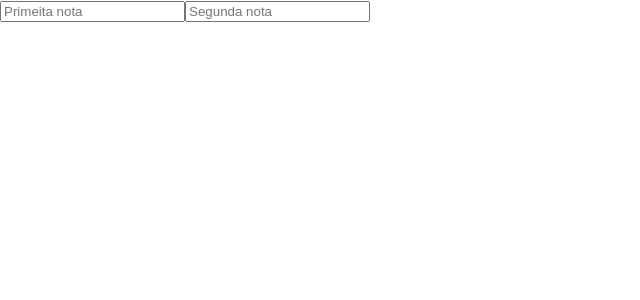
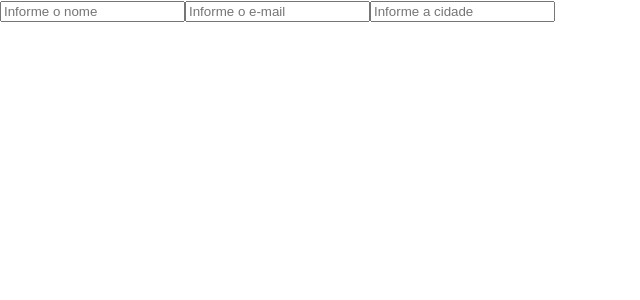
Before and after one commit to Carlos-Godoi/Curso-React-Hooks, a React (Create React App) app in the folder conceitos/: page / in a window 1280 px wide. Shown: the top 300 px of the page, without its empty margins (0-640 px from the left). Built offline with nearby package versions, Linux system fonts and the light colour scheme.

Commit message:
Aula 07 - ( useState e JSON )

```diff
--- /dev/null
+++ b/conceitos/src/hooks/Exemplo04_useState.js
@@ -0,0 +1,37 @@
+// Módulo React e o hook useState
+import React, {useState} from 'react';
+
+// Função
+function Exemplo04_useState(){
+
+    // Modelo (JSON)
+    const modelo = {nome:'', email:'', cidade:''}
+
+    // useState
+    const [formulario, setFormulario] = useState(modelo);
+
+    // Evento
+    const evento = (e) => {
+        let nome = e.target.name;
+        let valor = e.target.value;
+
+        setFormulario({...formulario, [nome]:valor});
+    }
+
+    // Retorno
+    return(
+        <div>
+            <input type='text' name='nome' placeholder='Informe o nome' onChange={evento} />
+            <input type='text' name='email' placeholder='Informe o e-mail' onChange={evento} />
+            <input type='text' name='cidade' placeholder='Informe a cidade' onChange={evento} />
+
+            <p>{formulario.nome}</p>
+            <p>{formulario.email}</p>
+            <p>{formulario.cidade}</p>
+        </div>
+    );
+
+}
+
+// Exportar
+export default Exemplo04_useState;
--- a/conceitos/src/index.js
+++ b/conceitos/src/index.js
@@ -5,7 +5,8 @@
 import reportWebVitals from './reportWebVitals';
 // import Exemplo01 from './hooks/Exemplo01_useState';
 // import Exemplo02 from './hooks/Exemplo02_useState';
-import Exemplo03 from './hooks/Exemplo03_useState';
+// import Exemplo03 from './hooks/Exemplo03_useState';
+import Exemplo04 from './hooks/Exemplo04_useState';
 
 
 const root = ReactDOM.createRoot(
@@ -14,7 +15,7 @@
 
 root.render(
   <React.StrictMode>
-    <Exemplo03 />
+    <Exemplo04 />
   </React.StrictMode>
 );
 
```
